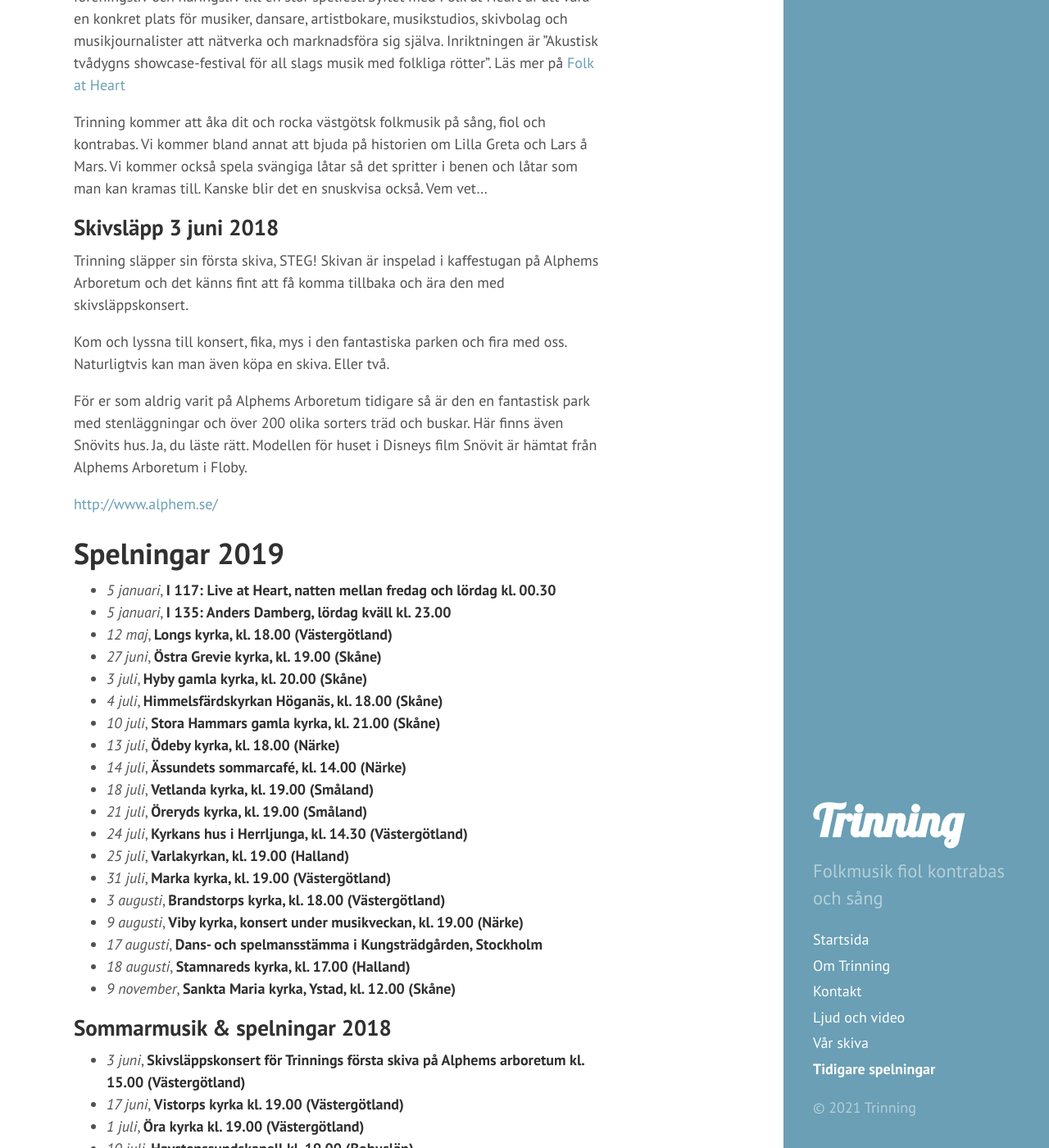
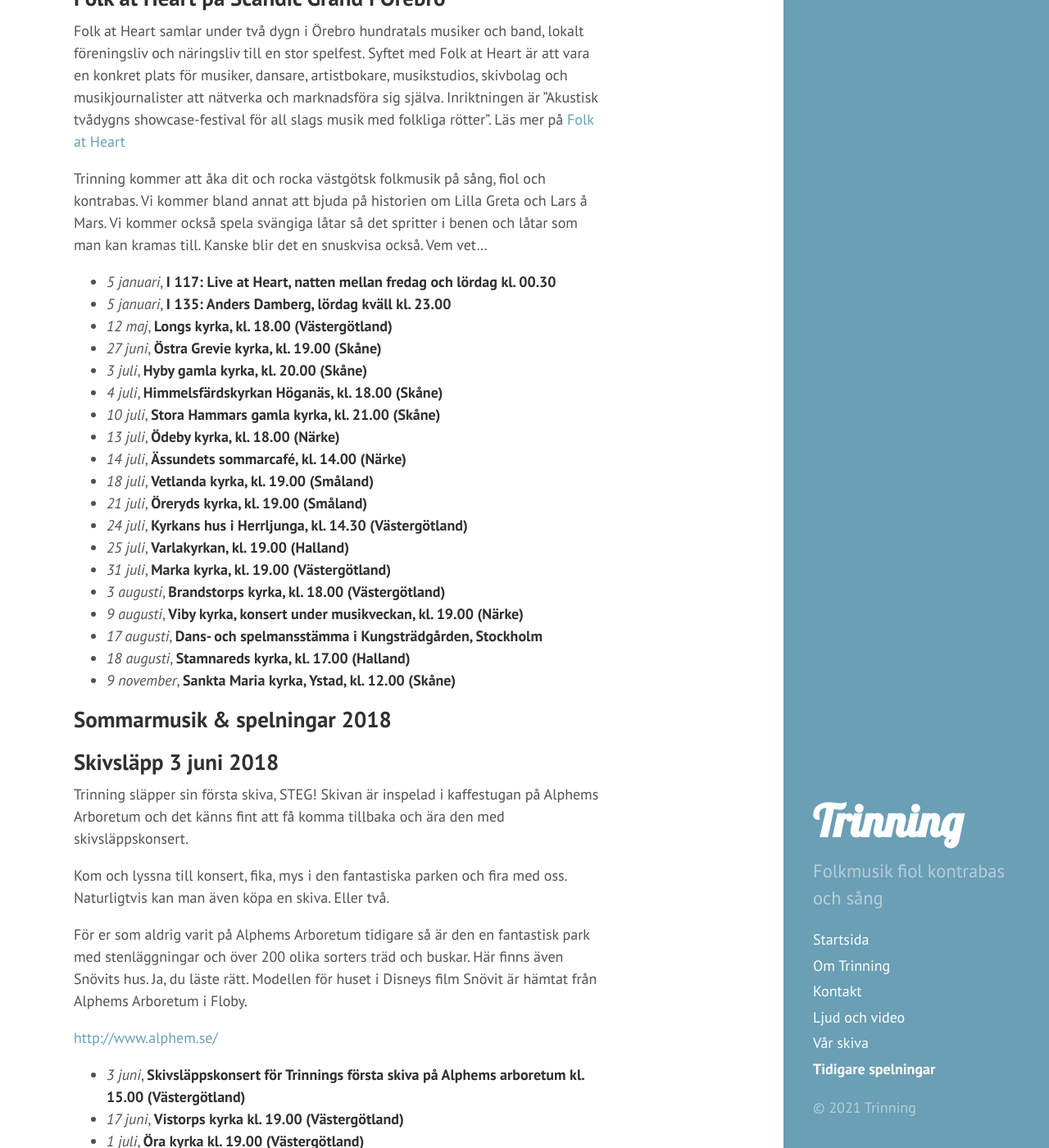
Before and after one commit to trinning/trinning.github.io, a Jekyll site: the page built from tidigare-spelningar.md, in a window 1280 px wide and 1400 px high, scrolled down 517 px. Shown: the whole window at 82% size. Built offline with Jekyll 4.4.1, drawn with Linux system fonts in a browser that asks for light colours; some of the changed lines change nothing that is shown.

Commit message:
Update tidigare-spelningar.md

```diff
--- a/tidigare-spelningar.md
+++ b/tidigare-spelningar.md
@@ -15,23 +15,13 @@ published: true
 * *11 augusti*, **Sommarmusik i Vimmerby kyrka, kl. 19.00**
 * *23 augusti*, **Sommarmusik i Veddige kyrka, kl. 18.00**
 
+# Spelningar 2019
+
 ## Folk at Heart på Scandic Grand i Örebro
 Folk at Heart samlar under två dygn i Örebro hundratals musiker och band, lokalt föreningsliv och näringsliv till en stor spelfest. Syftet med Folk at Heart är att vara en konkret plats för musiker, dansare, artistbokare, musikstudios, skivbolag och musikjournalister att nätverka och marknadsföra sig själva. Inriktningen är ”Akustisk tvådygns showcase-festival för all slags musik med folkliga rötter”. Läs mer på [Folk at Heart](https://folkatheart.se/)
 
 Trinning kommer att åka dit och rocka västgötsk folkmusik på sång, fiol och kontrabas. Vi kommer bland annat att bjuda på historien om Lilla Greta och Lars å Mars. Vi kommer också spela svängiga låtar så det spritter i benen och låtar som man kan kramas till. Kanske blir det en snuskvisa också.
 Vem vet...
-
-## Skivsläpp 3 juni 2018
-Trinning släpper sin första skiva, STEG!
-Skivan är inspelad i kaffestugan på Alphems Arboretum och det känns fint att få komma tillbaka och ära den med skivsläppskonsert.
-
-Kom och lyssna till konsert, fika, mys i den fantastiska parken och fira med oss. Naturligtvis kan man även köpa en skiva. Eller två.
-
-För er som aldrig varit på Alphems Arboretum tidigare så är den en fantastisk park med stenläggningar och över 200 olika sorters träd och buskar. Här finns även Snövits hus. Ja, du läste rätt. Modellen för huset i Disneys film Snövit är hämtat från Alphems Arboretum i Floby.
-
-[http://www.alphem.se/](http://www.alphem.se/ "Alphems arboretum")
-
-# Spelningar 2019
 
 * *5 januari*, **I 117: Live at Heart, natten mellan fredag och lördag kl. 00.30**
 * *5 januari*, **I 135: Anders Damberg, lördag kväll kl. 23.00**
@@ -54,6 +44,17 @@ För er som aldrig varit på Alphems Arboretum tidigare så är den en fantastis
 * *9 november*, **Sankta Maria kyrka, Ystad, kl. 12.00 (Skåne)**
 
 ## Sommarmusik & spelningar 2018
+
+## Skivsläpp 3 juni 2018
+Trinning släpper sin första skiva, STEG!
+Skivan är inspelad i kaffestugan på Alphems Arboretum och det känns fint att få komma tillbaka och ära den med skivsläppskonsert.
+
+Kom och lyssna till konsert, fika, mys i den fantastiska parken och fira med oss. Naturligtvis kan man även köpa en skiva. Eller två.
+
+För er som aldrig varit på Alphems Arboretum tidigare så är den en fantastisk park med stenläggningar och över 200 olika sorters träd och buskar. Här finns även Snövits hus. Ja, du läste rätt. Modellen för huset i Disneys film Snövit är hämtat från Alphems Arboretum i Floby.
+
+[http://www.alphem.se/](http://www.alphem.se/ "Alphems arboretum")
+
 * *3 juni*, **Skivsläppskonsert för Trinnings första skiva på Alphems arboretum kl. 15.00 (Västergötland)**
 * *17 juni*, **Vistorps kyrka kl. 19.00 (Västergötland)**
 * *1 juli*, **Öra kyrka  kl. 19.00 (Västergötland)**
```
